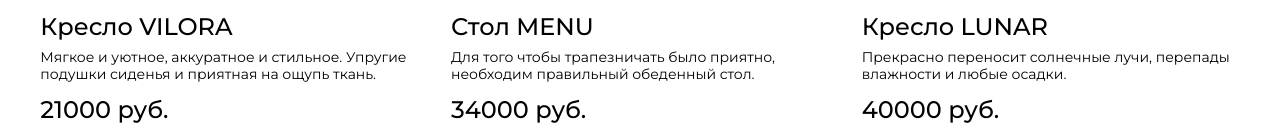
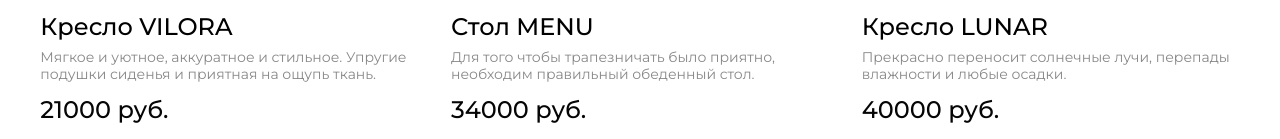
Before and after one commit to PogozhiyAG/furniturereact, a React (Vite) app: page / in a window 1280 px wide. Shown: the part 430-569 px from the top of the page. Built offline with nearby package versions, Linux system fonts and the light colour scheme.

Commit message:
class name

```diff
--- a/src/components/product-cart.jsx
+++ b/src/components/product-cart.jsx
@@ -14,8 +14,8 @@ const ProductCart = ({product, basket}) => {
                 <img className="product__image" src={"img/product/" + product.imageUrl} alt={product.name}/>
             </div>
             <h3 className="product__title text__size_lb">{product.name}</h3>
-            <p className="product__desc text__size_s text_color_gray">{product.description}</p>
-            <p className="text__size_lb text_color_quite-dark">{product.price} руб.</p>
+            <p className="product__desc text__size_s text__color_gray">{product.description}</p>
+            <p className="text__size_lb text__color_quite-dark">{product.price} руб.</p>
 
         </div>
     );
--- a/src/index.jsx
+++ b/src/index.jsx
@@ -1,43 +1,5 @@
 import React from "react";
 import { createRoot } from 'react-dom/client';
-import { createBrowserRouter, RouterProvider } from "react-router-dom";
-import catalogData from "./data"
-import CatalogPage from "./pages/CatalogPage";
-import CartPage from "./pages/CartPage";
 import App from "./App";
 
-// function Basket() {
-//     this.items = [];
-//     this.name = "Basket";
-//     this.add = function (id) {
-//         const item = this.items.find(i => i.id === id);
-//         if(item){
-//             item.qty++;
-//         }else{
-//             this.items.push({id, qty: 1});
-//         }
-//     };
-// }
-
-// const basket = new Basket();
-// basket.add('Стол MENU');
-// basket.add('Шкаф NASTAN');
-
-
-
-
-// const router = createBrowserRouter([
-//     {
-//         path: "/",
-//         element: <CatalogPage basket={basket} catalogData={catalogData} />,
-//     },
-//     {
-//         path: "cart",
-//         element: <CartPage basket={basket} catalogData={catalogData}/>,
-//     },
-// ]);
-
-createRoot(document.getElementById('root')).render(
-    // <RouterProvider router={router} />
-    <App/>
-);
+createRoot(document.getElementById('root')).render(<App/>);
```
